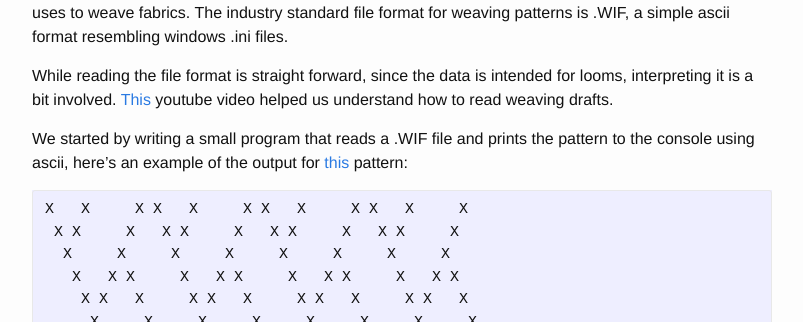
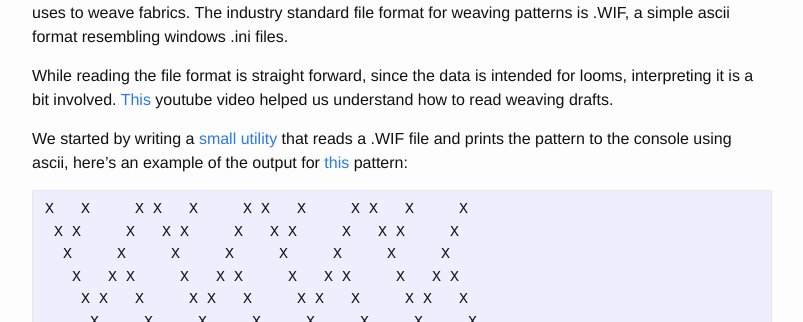
Before and after one commit to karljakoblarsson/Bachelor-work-Furniture, a Jekyll site: the page built from _posts/2016-02-02-weaving.markdown, in a window 1280 px wide. Shown: the part 589-911 px from the top of the page, without its empty margins (238-1041 px from the left). Built offline with Jekyll 4.4.1, drawn with Linux system fonts in a browser that asks for light colours.

Commit message:
Linked to github in weaving post

```diff
--- a/_posts/2016-02-02-weaving.markdown
+++ b/_posts/2016-02-02-weaving.markdown
@@ -14,7 +14,7 @@
 
 While reading the file format is straight forward, since the data is intended for looms, interpreting it is a bit involved. [This](https://www.youtube.com/watch?v=j18XHzZ6Mb8) youtube video helped us understand how to read weaving drafts.
 
-We started by writing a small program that reads a .WIF file and prints the pattern to the console using ascii, here's an example of the output for [this](http://www.handweaving.net/draft-detail/41753) pattern:
+We started by writing a [small utility](https://github.com/vidarn/cloth-shader/tree/master/wif) that reads a .WIF file and prints the pattern to the console using ascii, here's an example of the output for [this](http://www.handweaving.net/draft-detail/41753) pattern:
 
     X   X     X X   X     X X   X     X X   X     X
      X X     X   X X     X   X X     X   X X     X
```
